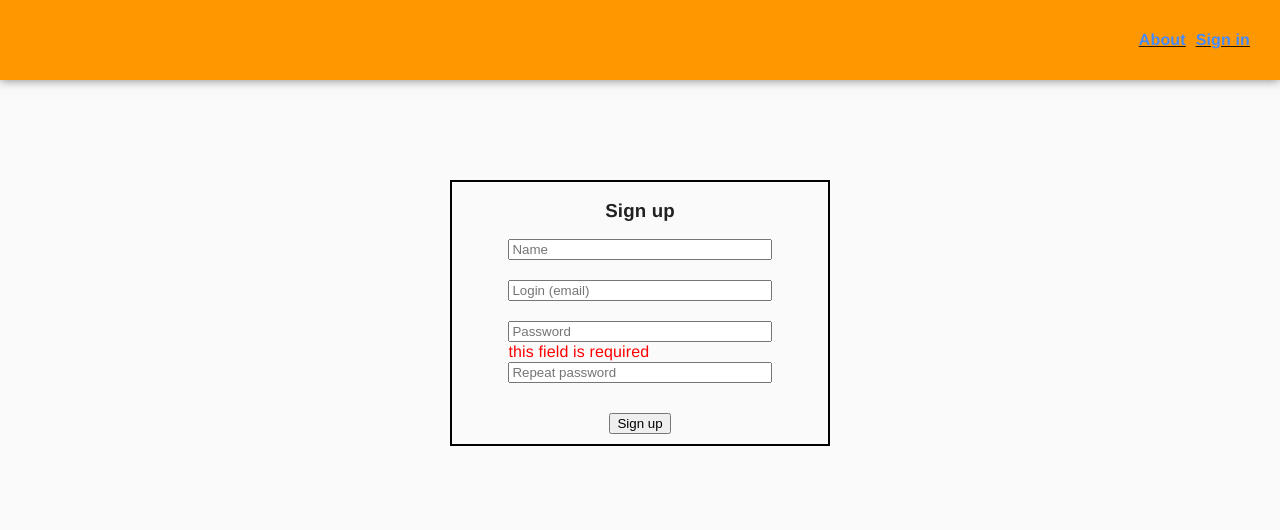
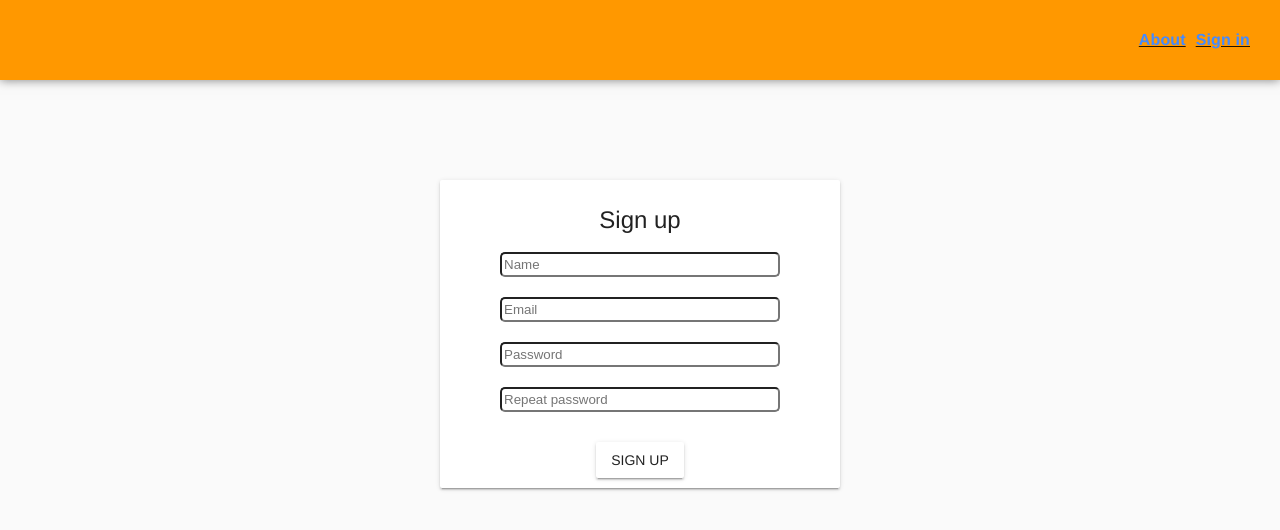
Before and after one commit to mike3293/Projects, a Vue app in the folder surveys/front-end/: page /sign-up in a window 1280 px wide. Shown: the top 530 px of the page. Built offline with nearby package versions, Linux system fonts and the light colour scheme.

Commit message:
Improve validation for sign-up page

```diff
--- a/surveys/front-end/src/auth/SignUp.vue
+++ b/surveys/front-end/src/auth/SignUp.vue
@@ -1,42 +1,66 @@
 <template>
     <div class="sign-up">
-        <form v-on:submit.prevent="signup(login, password, name)" class="sign-up__form">
-            <h3 class="sign-up__title">Sign up</h3>
-            <input required v-model="name" placeholder="Name" class="sign-up__input" />
-            <div class="sign-up__errors"></div>
+        <form novalidate v-on:submit.prevent="validateUser" class="sign-up__form">
+            <md-card>
+                <md-card-header>
+                    <div class="md-title">Sign up</div>
+                </md-card-header>
+                <input v-model="name" placeholder="Name" type="username" class="sign-up__input" />
+                <div class="sign-up__errors">
+                    <p
+                        class="error"
+                        v-if="!$v.name.required && getValidation('name')"
+                    >this field is required</p>
+                </div>
                 <input
                     required
-                v-model="login"
-                placeholder="Login (email)"
+                    v-model="email"
+                    placeholder="Email"
                     type="email"
                     class="sign-up__input"
                 />
-            <div class="sign-up__errors"></div>
+                <div class="sign-up__errors">
+                    <div v-if="getValidation('email')">
+                        <p class="error" v-if="!$v.email.required">The email is required</p>
+                        <p class="error" v-if="!$v.email.email">Invalid email</p>
+                    </div>
+                </div>
                 <input
                     v-model.trim="$v.password.$model"
                     placeholder="Password"
                     class="sign-up__input"
+                    autocomplete="new-password"
                     type="password"
                 />
                 <div class="sign-up__errors">
+                    <div v-if="getValidation('password')">
                         <p class="error" v-if="!$v.password.required">this field is required</p>
                         <p
                             class="error"
                             v-if="!$v.password.minLenght"
                         >password must have at least 6 letters.</p>
                     </div>
+                </div>
                 <input
                     v-model.trim="$v.repeatPassword.$model"
                     placeholder="Repeat password"
                     class="sign-up__input"
-                v-bind:class="{ notSame: !$v.repeatPassword.sameAsPassword }"
+                    v-bind:class="{ notSame: !$v.repeatPassword.sameAsPassword && getValidation('repeatPassword') }"
                     type="password"
                 />
                 <div class="sign-up__errors">
-                <p class="error" v-if="!$v.repeatPassword.sameAsPassword">not same</p>
+                    <p
+                        class="error"
+                        v-if="!$v.repeatPassword.sameAsPassword && getValidation('repeatPassword')"
+                    >not same</p>
                 </div>
 
-            <button class="sign-up__button button" :disabled="isLoading || check">Sign up</button>
+                <md-button
+                    type="submit"
+                    class="md-raised sign-up__button button"
+                    :disabled="isLoading"
+                >Sign up</md-button>
+            </md-card>
         </form>
     </div>
 </template>
@@ -50,18 +74,19 @@
 }
 .sign-up {
     &__form {
-        max-width: 380px;
+        max-width: 400px;
         display: block;
-        border: 2px solid black;
         margin: 100px auto;
     }
 
     &__input {
         width: 70%;
+        border-radius: 5px;
+        height: 25px;
     }
+
     &__links {
         margin: auto;
-        margin-bottom: 5px;
         width: 70%;
         display: flex;
         justify-content: space-between;
@@ -86,20 +111,27 @@
 </style>
 
 <script>
-import { required, minLength, sameAs } from "vuelidate/lib/validators";
+import { required, minLength, sameAs, email } from "vuelidate/lib/validators";
 import { mapState } from "vuex";
 
 export default {
     name: "sign-up",
     data: function() {
         return {
-            login: "",
+            email: "",
             password: "",
             repeatPassword: "",
             name: ""
         };
     },
     validations: {
+        name: {
+            required
+        },
+        email: {
+            required,
+            email
+        },
         password: {
             required,
             minLenght: minLength(6)
@@ -118,7 +150,21 @@ export default {
         }
     },
     methods: {
-        async signup(...args) {
+        getValidation(fieldName) {
+            const field = this.$v[fieldName];
+
+            if (field) {
+                return field.$invalid && field.$dirty;
+            }
+        },
+        async validateUser() {
+            this.$v.$touch();
+
+            if (!this.$v.$invalid) {
+                this.signUp(this.email, this.password, this.name);
+            }
+        },
+        async signUp(...args) {
             try {
                 this.$store.commit("common/setLoading", true);
 
```
Lines whose indentation alone changed are shown as unchanged.
